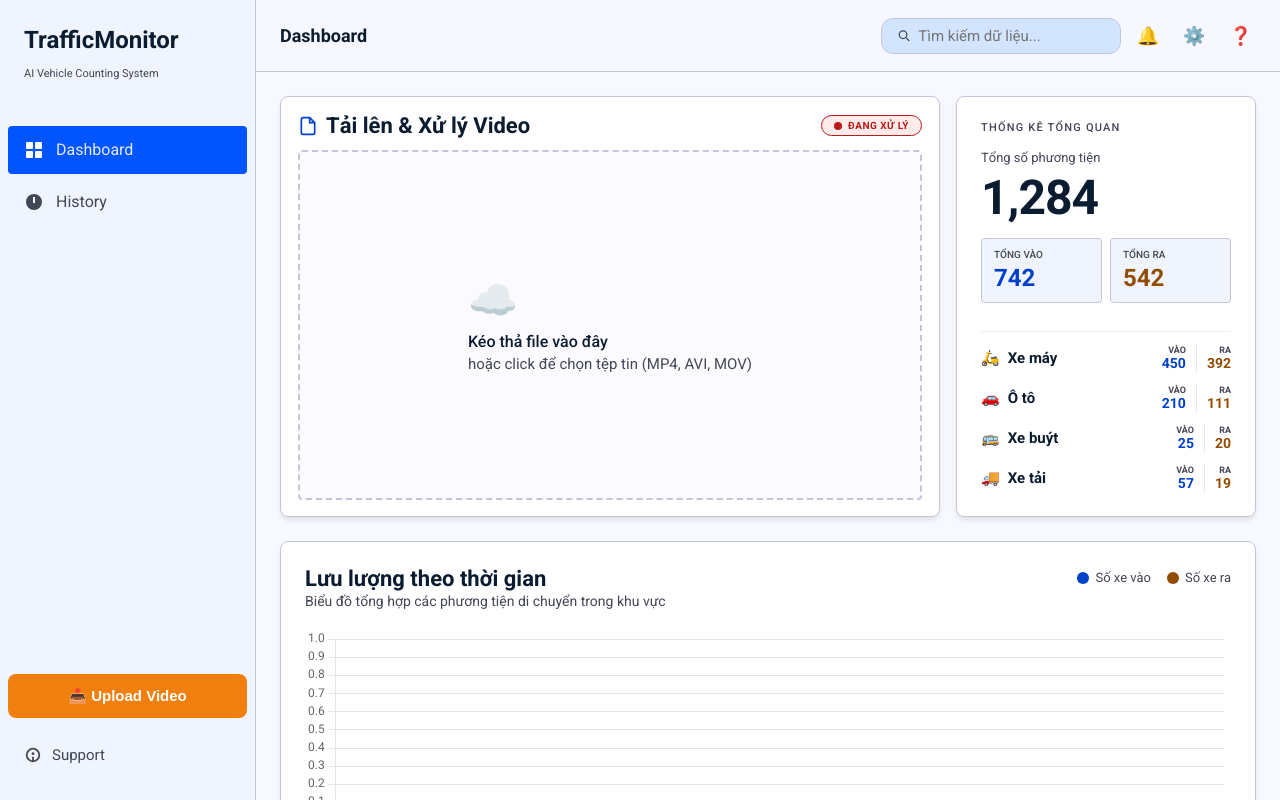
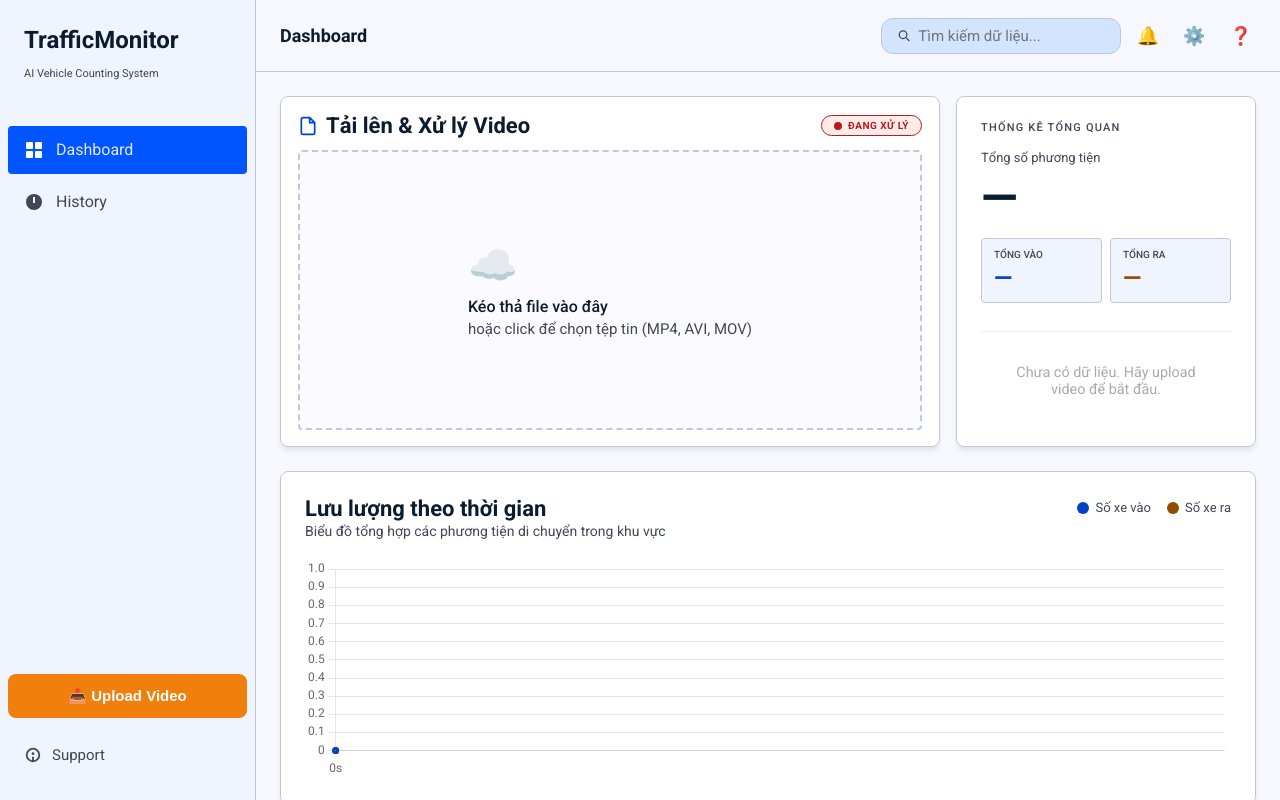
Before and after one commit to QuyTran25/vehicle-counting-web-app, a FastAPI app: page / in a window 1280 px wide. Run offline with FastAPI, Linux system fonts and the light colour scheme.

Commit message:
update - deleta mockdata

```diff
--- a/app/main.py
+++ b/app/main.py
@@ -385,4 +385,4 @@
 
 if __name__ == "__main__":
     import uvicorn
-    uvicorn.run(app, host="0.0.0.0", port=8000, reload=True)
+    uvicorn.run(app, host="0.0.0.0", port=8000, reload=False)
--- a/static/js/dashboard.js
+++ b/static/js/dashboard.js
@@ -59,7 +59,7 @@
 const vehicleList = document.getElementById('vehicleList');
 
 // Hide progress section initially
-const progressSection = document.querySelector('.progress-section');
+const progressSection = document.getElementById('progressSection');
 if (progressSection) {
   progressSection.style.display = 'none';
 }
--- a/templates/dashboard.html
+++ b/templates/dashboard.html
@@ -88,13 +88,13 @@
             </div>
           </div>
           <input type="file" id="fileInput" accept="video/*" />
-          <div class="progress-section">
+          <div class="progress-section" id="progressSection" style="display:none;">
             <div class="progress-meta">
-              <span class="progress-label" id="progressLabel">Tiến độ phân tích: 68%</span>
-              <span class="progress-time" id="progressTime">12:45 / 18:30</span>
+              <span class="progress-label" id="progressLabel">Chờ upload video...</span>
+              <span class="progress-time" id="progressTime"></span>
             </div>
             <div class="progress-track">
-              <div class="progress-fill" id="progressFill" style="width: 68%;"></div>
+              <div class="progress-fill" id="progressFill" style="width: 0%;"></div>
             </div>
           </div>
         </div>
@@ -102,51 +102,20 @@
         <div class="card stats-panel">
           <div class="stats-heading">THỐNG KÊ TỔNG QUAN</div>
           <div class="stats-total-label">Tổng số phương tiện</div>
-          <div class="stats-total-value" id="statTotal">1,284</div>
+          <div class="stats-total-value" id="statTotal">—</div>
           <div class="inout-row">
             <div class="inout-card">
               <div class="inout-label">TỔNG VÀO</div>
-              <div class="inout-val-in" id="statIn">742</div>
+              <div class="inout-val-in" id="statIn">—</div>
             </div>
             <div class="inout-card">
               <div class="inout-label">TỔNG RA</div>
-              <div class="inout-val-out" id="statOut">542</div>
+              <div class="inout-val-out" id="statOut">—</div>
             </div>
           </div>
           <hr class="separator" />
           <div class="vehicle-list" id="vehicleList">
-            <div class="vehicle-row">
-              <div class="vehicle-name"><span class="vehicle-icon">🛵</span>Xe máy</div>
-              <div class="vehicle-counts">
-                <div class="vehicle-dir"><span class="dir-lbl">VÀO</span><span class="dir-val-in">450</span></div>
-                <div class="vdivider"></div>
-                <div class="vehicle-dir"><span class="dir-lbl">RA</span><span class="dir-val-out">392</span></div>
-              </div>
-            </div>
-            <div class="vehicle-row">
-              <div class="vehicle-name"><span class="vehicle-icon">🚗</span>Ô tô</div>
-              <div class="vehicle-counts">
-                <div class="vehicle-dir"><span class="dir-lbl">VÀO</span><span class="dir-val-in">210</span></div>
-                <div class="vdivider"></div>
-                <div class="vehicle-dir"><span class="dir-lbl">RA</span><span class="dir-val-out">111</span></div>
-              </div>
-            </div>
-            <div class="vehicle-row">
-              <div class="vehicle-name"><span class="vehicle-icon">🚌</span>Xe buýt</div>
-              <div class="vehicle-counts">
-                <div class="vehicle-dir"><span class="dir-lbl">VÀO</span><span class="dir-val-in">25</span></div>
-                <div class="vdivider"></div>
-                <div class="vehicle-dir"><span class="dir-lbl">RA</span><span class="dir-val-out">20</span></div>
-              </div>
-            </div>
-            <div class="vehicle-row">
-              <div class="vehicle-name"><span class="vehicle-icon">🚚</span>Xe tải</div>
-              <div class="vehicle-counts">
-                <div class="vehicle-dir"><span class="dir-lbl">VÀO</span><span class="dir-val-in">57</span></div>
-                <div class="vdivider"></div>
-                <div class="vehicle-dir"><span class="dir-lbl">RA</span><span class="dir-val-out">19</span></div>
-              </div>
-            </div>
+            <div style="text-align:center; color:#aaa; padding: 20px; font-size: 0.9em;">Chưa có dữ liệu. Hãy upload video để bắt đầu.</div>
           </div>
         </div>
       </div>
```
Also changed, not shown: database.db.
